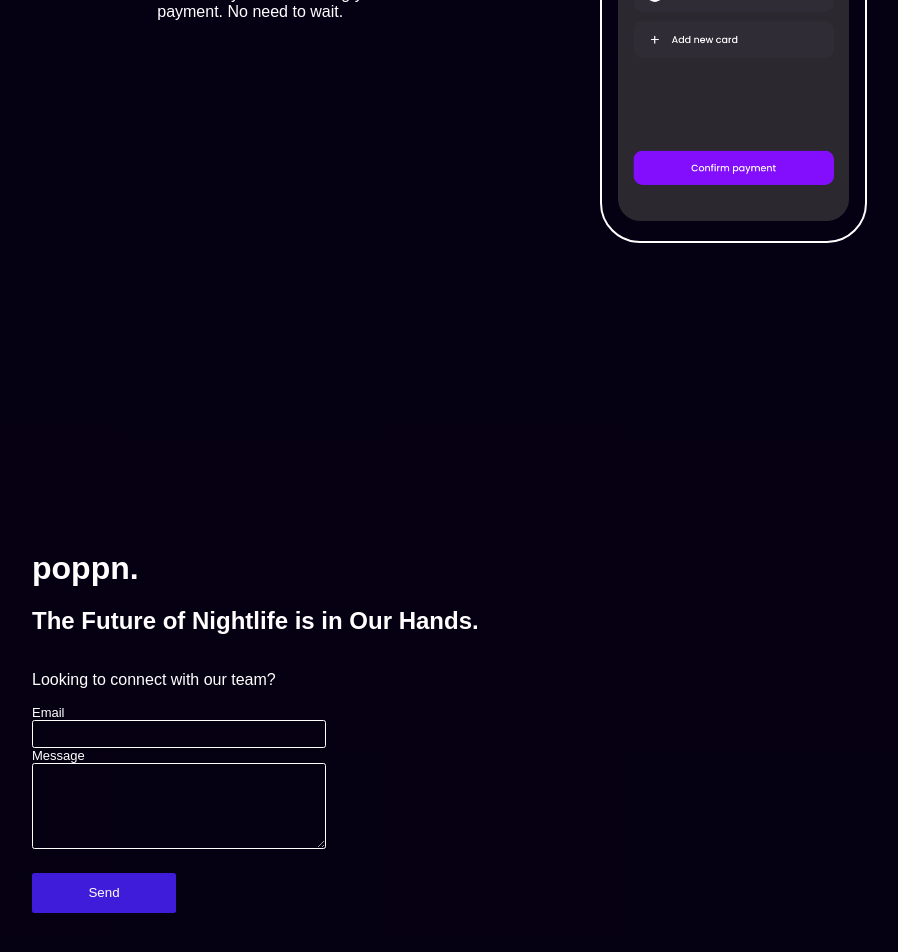
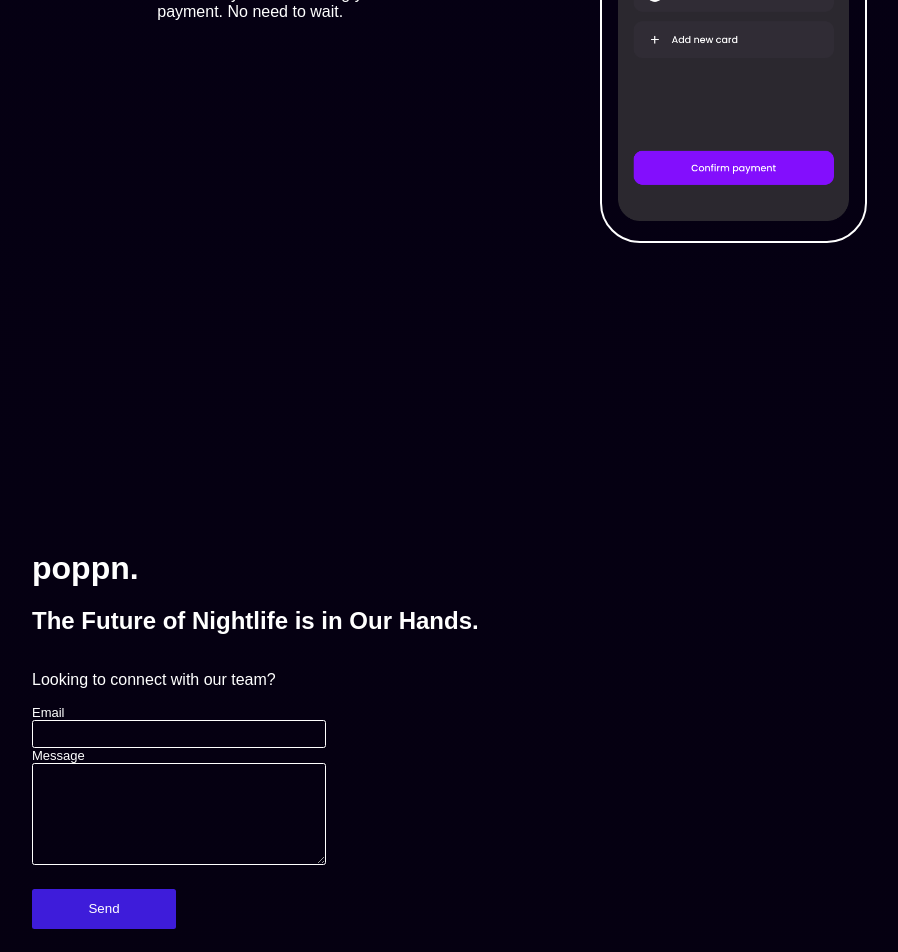
Before and after one commit to coopterrones/poppn-web, a React (Create React App) app: page / in a window 1280 px wide. Shown: the part 4881-5833 px from the top of the page, without its empty margins (128-1026 px from the left). Built offline with nearby package versions, Linux system fonts and the light colour scheme.

Commit message:
Footer subscribe form updates

```diff
--- a/src/Components/Footer/Footer.scss
+++ b/src/Components/Footer/Footer.scss
@@ -18,7 +18,6 @@
   color: white;
   height: fit-content;
   width: fit-content;
-  margin: none;
 }
 
 .footer-copy-container {
--- a/src/Components/FooterSubscribe/FooterSubscribe.scss
+++ b/src/Components/FooterSubscribe/FooterSubscribe.scss
@@ -29,7 +29,7 @@
   width: 100%;
   border: 1px solid white;
   border-radius: 2.5px;
-  height: 5rem;
+  height: 6rem;
   color: white;
   font-family: poppins;
 }
```
